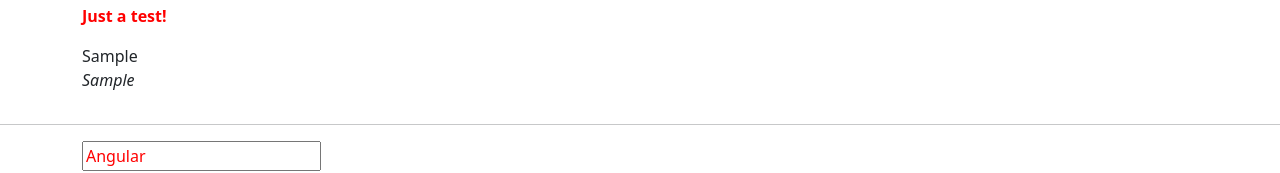
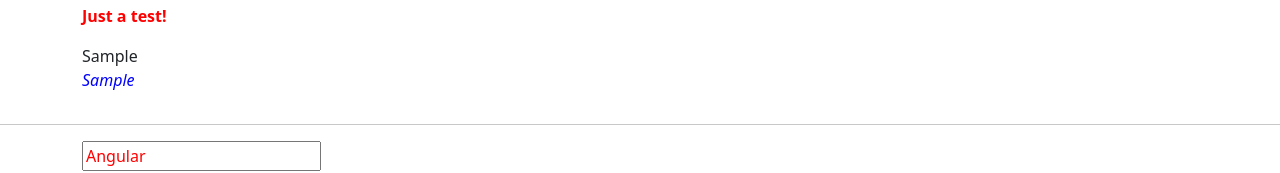
Before and after one commit to MAG1980/Angular_learning, an Angular app: page / in a window 1280 px wide. Both pictures are taken after typing "Sample", "Sample" into the empty fields and a click on the button "Add Server Blueprint". Shown: the part 374-547 px from the top of the page. Built offline with nearby package versions, Linux system fonts and the light colour scheme.

Commit message:
Директива <ng-content/> использована для указания, куда проецировать содержимое внутри шаблона компонента.

```diff
--- a/src/app/monolith/monolith.component.html
+++ b/src/app/monolith/monolith.component.html
@@ -8,7 +8,12 @@
       <app-server-element
         *ngFor="let serverElement of serverElements"
         [serverElement]="serverElement"
-      />
+      >
+        <p>
+          <strong *ngIf="serverElement.type === 'server'" style="color: red">{{ serverElement.content }}</strong>
+          <em *ngIf="serverElement.type === 'blueprint'">{{ serverElement.content }}</em>
+        </p>
+      </app-server-element>
     </div>
   </div>
 </div>
--- a/src/app/server-element/server-element.component.html
+++ b/src/app/server-element/server-element.component.html
@@ -2,9 +2,6 @@
   class="panel panel-default">
   <div class="panel-heading">{{ element.name }}</div>
   <div class="panel-body">
-    <p>
-      <strong *ngIf="element.type === 'server'" style="color: red">{{ element.content }}</strong>
-      <em *ngIf="element.type === 'blueprint'">{{ element.content }}</em>
-    </p>
+    <ng-content/>
   </div>
 </div>
```
